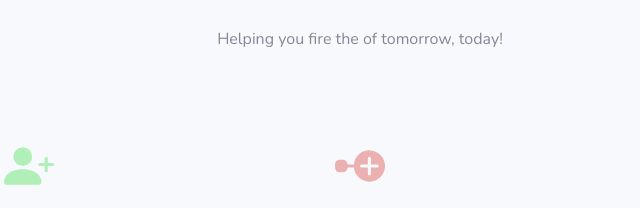
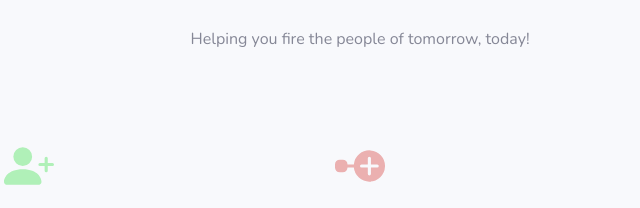
Before and after one commit to SteveZych/Final-Project, a website: page templates/index.html in a window 1280 px wide. Shown: the part 342-550 px from the top of the page, 392-1032 px from the left. Drawn offline with nearby package versions, Linux system fonts and the light colour scheme.

Commit message:
updated landing page mission statement

```diff
--- a/templates/index.html
+++ b/templates/index.html
@@ -122,7 +122,7 @@
                                         src="/static/img/undraw_posting_photo.svg" alt="...">
                                 </div>
                                 <div class="description">
-                                    <p>Helping you fire the of tomorrow, today!</p>
+                                    <p>Helping you fire the people of tomorrow, today!</p>
                                 </div>
                             </div>
                         </div>
```
